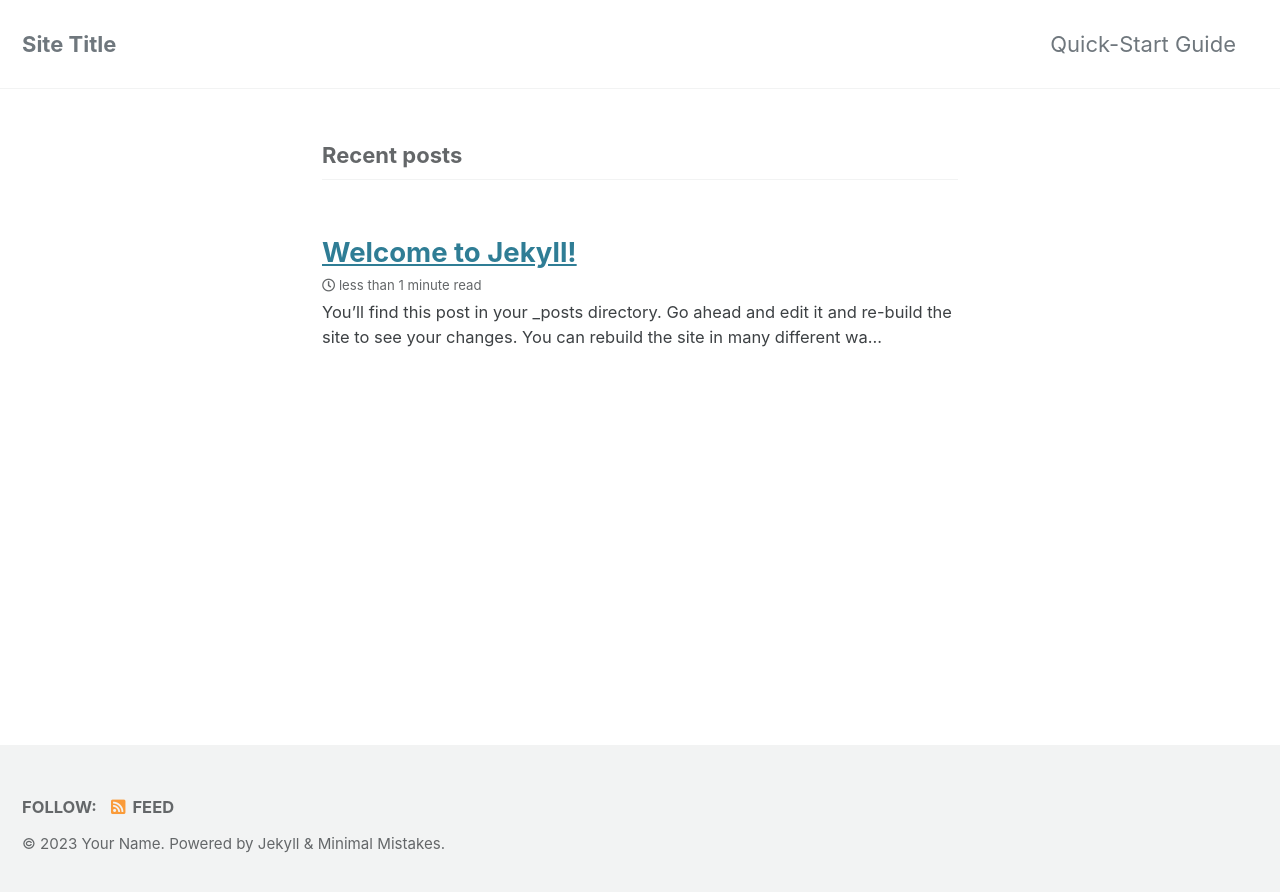
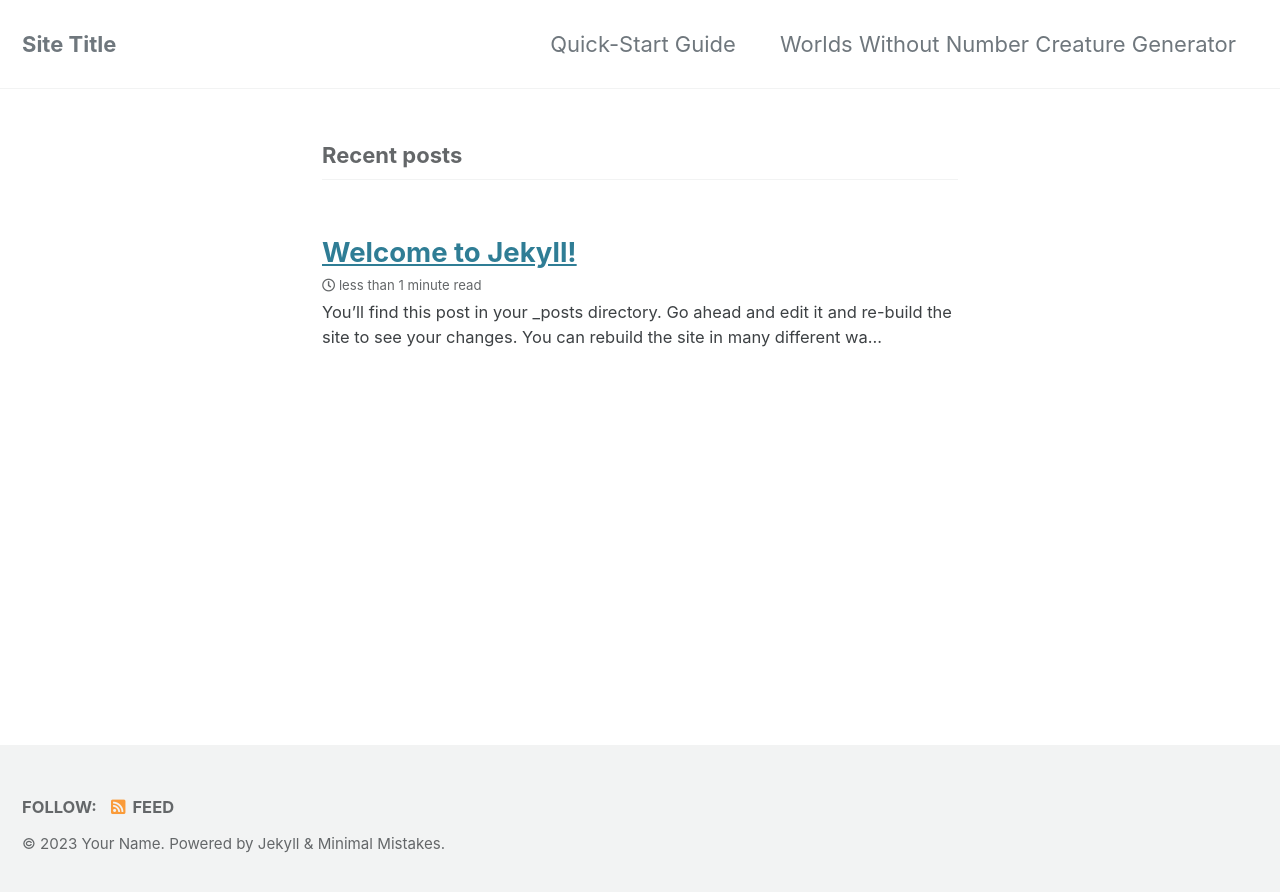
Before and after one commit to Ultin-W/Ultin-W.github.io, a Jekyll site: the page built from index.markdown, in a window 1280 px wide. Shown: the top 892 px of the page. Built offline with Jekyll 4.4.1, drawn with Linux system fonts in a browser that asks for light colours; cached includes are drawn as plain includes; the list of posts is cut into pages by our own code.

Commit message:
addind nav link

```diff
--- a/_data/navigation.yml
+++ b/_data/navigation.yml
@@ -10,3 +10,5 @@ main:
   #   url: /collection-archive/
   # - title: "Sitemap"
   #   url: /sitemap/
+  - title: "Worlds Without Number Creature Generator"
+    url: /wwn-generator/
```
